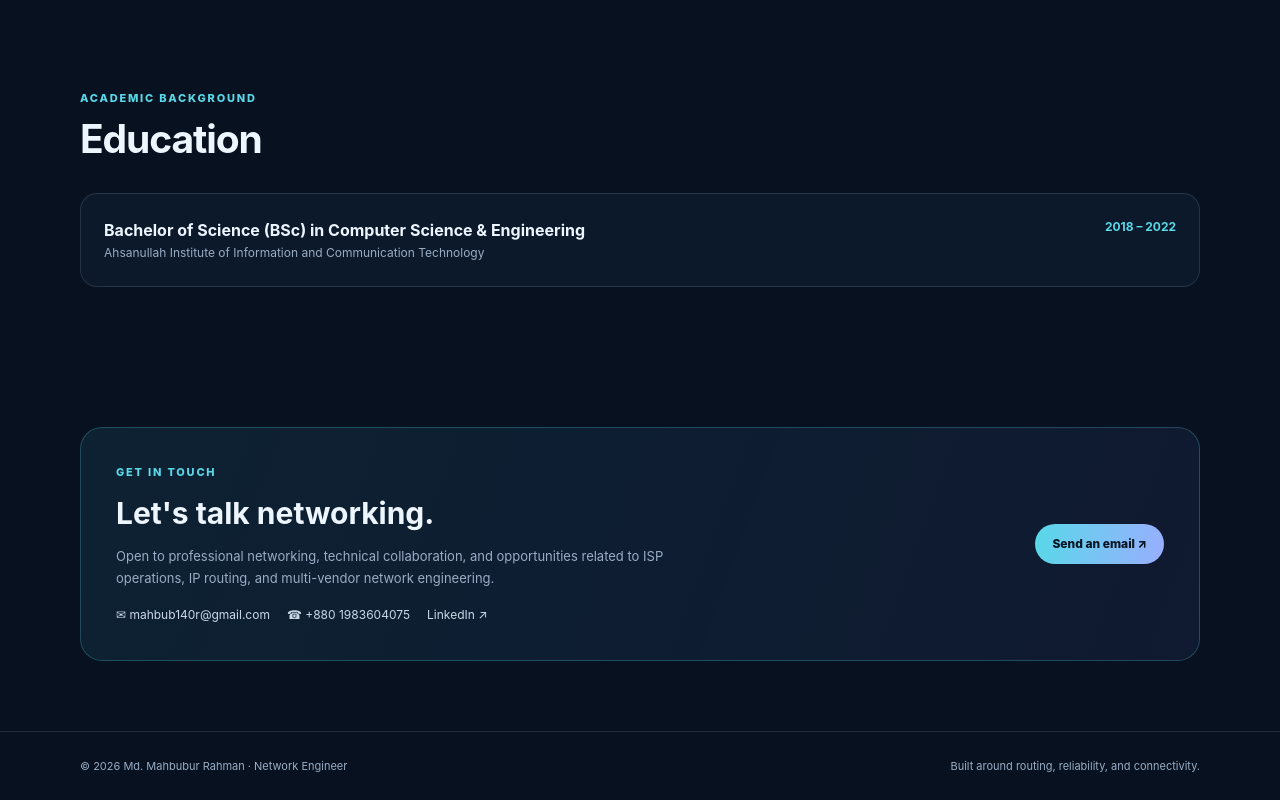
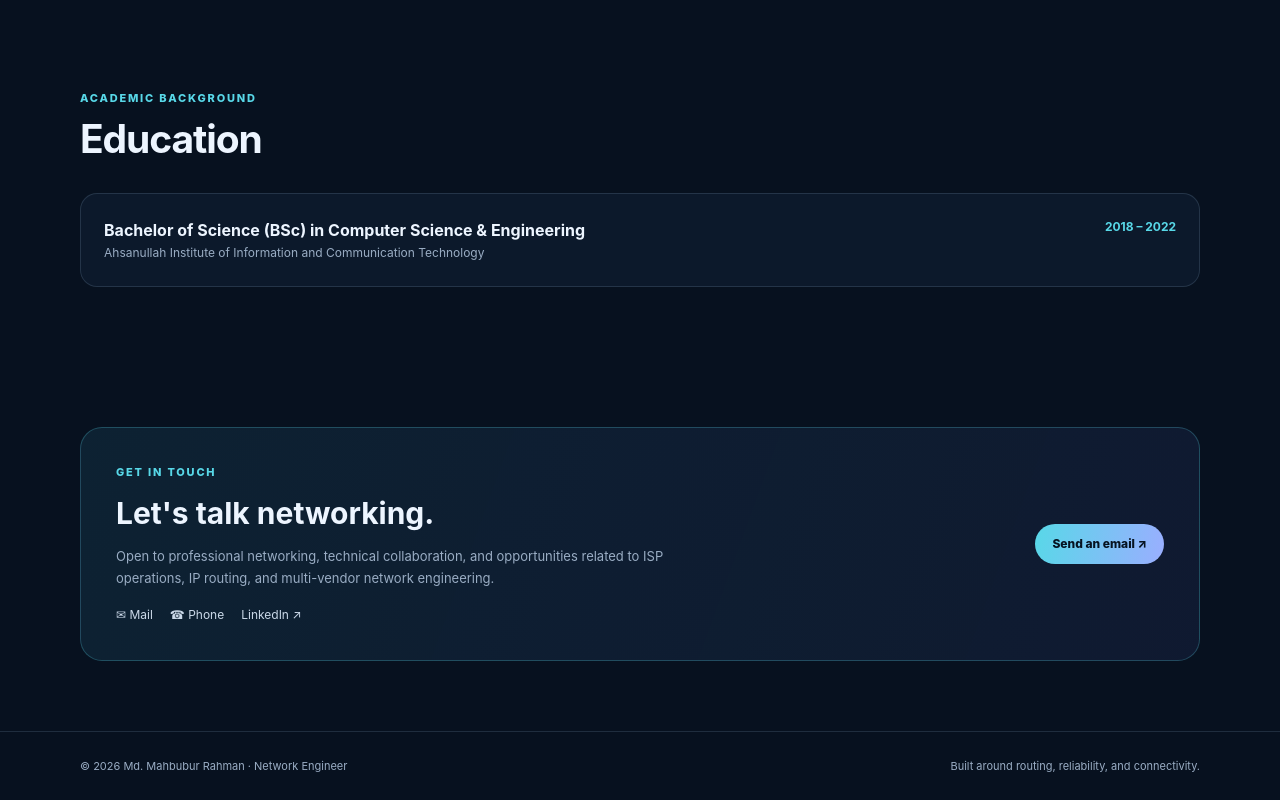
Before and after one commit to mahbub140s/portfolio, a plain HTML site: page index.html in a window 1280 px wide. Shown: the part 5465-6265 px from the top of the page. Drawn offline with Linux system fonts and the light colour scheme.

Commit message:
Update index.html

```diff
--- a/index.html
+++ b/index.html
@@ -173,7 +173,7 @@ section{padding:70px 0}.section-head{max-width:690px;margin-bottom:30px}.section
 
 <section id="education" class="reveal"><div class="section-head"><div class="kicker">Academic background</div><h2>Education</h2></div><div class="edu"><div><h3>Bachelor of Science (BSc) in Computer Science &amp; Engineering</h3><p>Ahsanullah Institute of Information and Communication Technology</p></div><div class="edu-year">2018 – 2022</div></div></section>
 
-<section id="contact" class="reveal"><div class="contact-box"><div><div class="kicker">Get in touch</div><h2 style="font-size:30px;margin:8px 0">Let's talk networking.</h2><p>Open to professional networking, technical collaboration, and opportunities related to ISP operations, IP routing, and multi-vendor network engineering.</p><div class="contact-details"><a href="mailto:mahbub140r@gmail.com">✉ mahbub140r@gmail.com</a><a href="tel:+8801983604075">☎ +880 1983604075</a><a href="https://www.linkedin.com/in/mahbub140s" target="_blank" rel="noopener">LinkedIn ↗</a></div></div><a class="btn primary" href="mailto:mahb140r@gmail.com">Send an email ↗</a></div></section>
+<section id="contact" class="reveal"><div class="contact-box"><div><div class="kicker">Get in touch</div><h2 style="font-size:30px;margin:8px 0">Let's talk networking.</h2><p>Open to professional networking, technical collaboration, and opportunities related to ISP operations, IP routing, and multi-vendor network engineering.</p><div class="contact-details"><a href="mailto:mahbub140r@gmail.com">✉ Mail</a><a href="tel:+8801983604075">☎ Phone</a><a href="https://www.linkedin.com/in/mahbub140s" target="_blank" rel="noopener">LinkedIn ↗</a></div></div><a class="btn primary" href="mailto:mahb140r@gmail.com">Send an email ↗</a></div></section>
 </div></main>
 <footer><div class="container footer-inner"><span>© <span id="year"></span> Md. Mahbubur Rahman · Network Engineer</span><span>Built around routing, reliability, and connectivity.</span></div></footer>
 <script>
```
